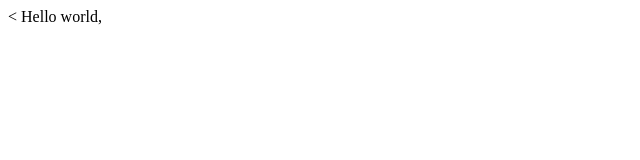
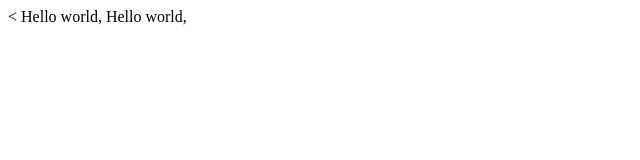
Before and after one commit to radsys1/lecture0, a plain HTML site: page hello.html in a window 1280 px wide. Shown: the whole page, without its empty margins (0-640 px from the left). Drawn offline with Linux system fonts and the light colour scheme.

Commit message:
Update hello.html

```diff
--- a/hello.html
+++ b/hello.html
@@ -4,6 +4,7 @@
     </head>
     <<body>
         Hello world,
+        Hello world,
     </body>
 
     </html>
```
